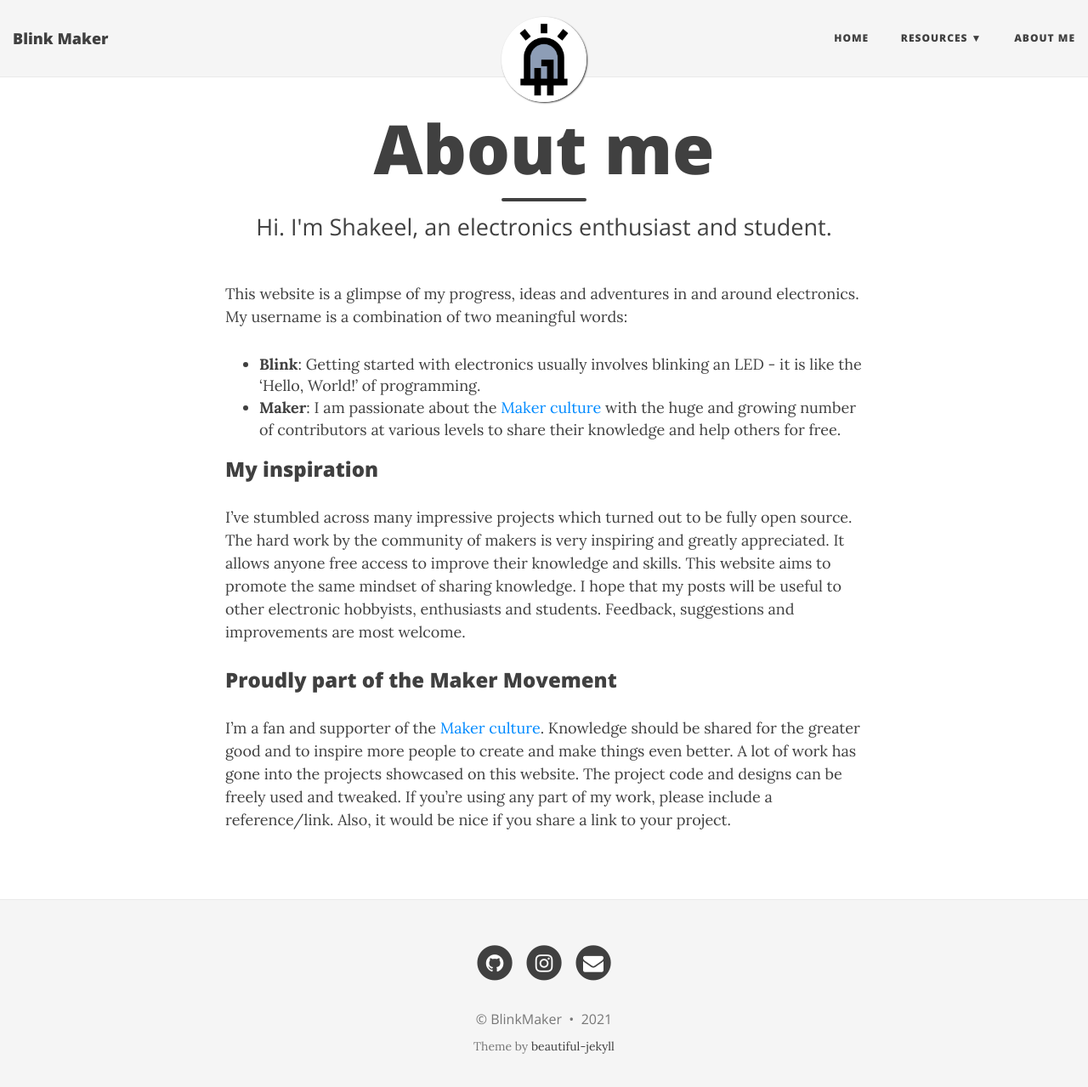
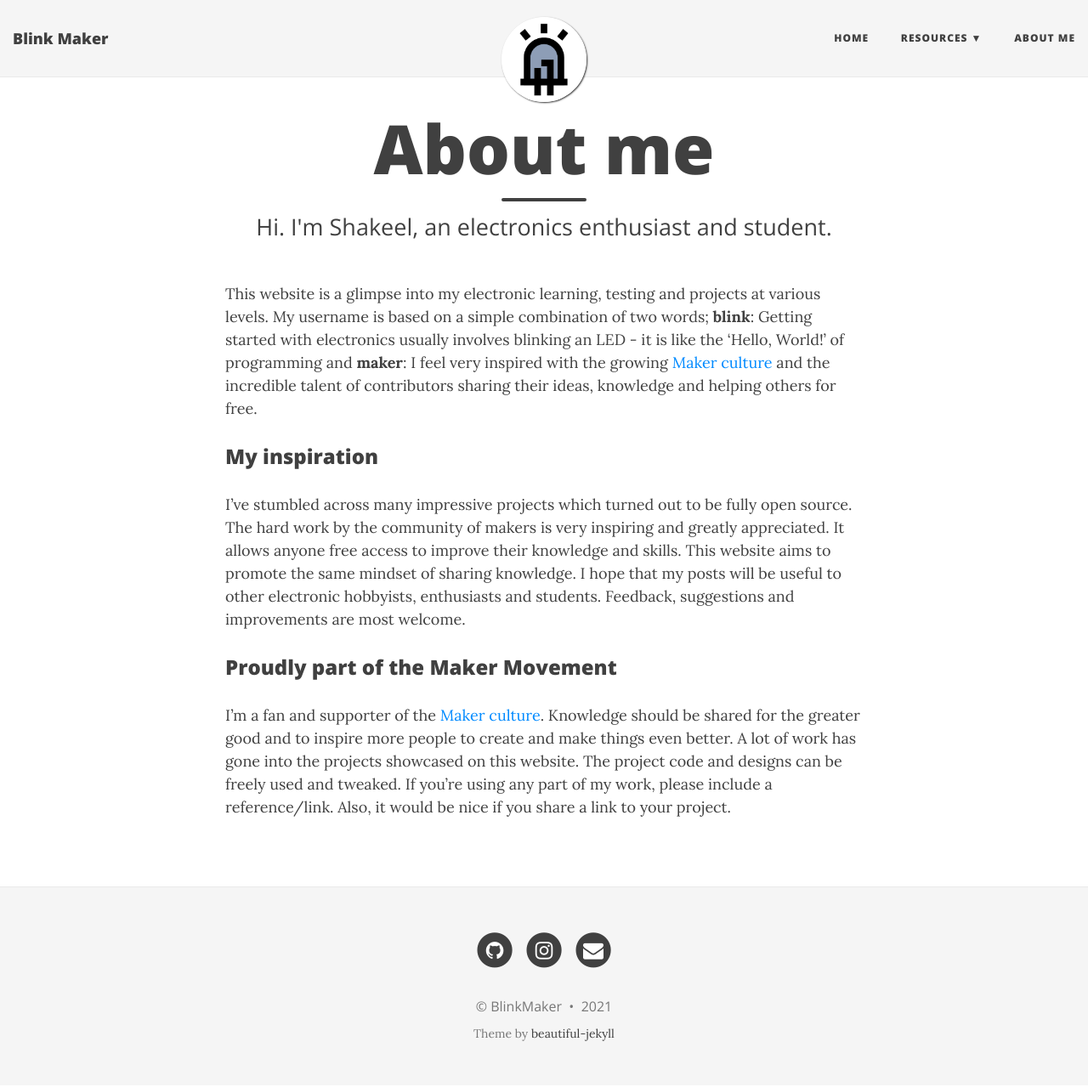
Before and after one commit to blinkmaker/blinkmaker.github.io, a Jekyll site: the page built from aboutme.md, in a window 1280 px wide and 1292 px high. Shown: the top 1279 px of the window at 85% size. Built offline with Jekyll 4.4.1, drawn with Linux system fonts in a browser that asks for light colours; nearby versions of some CDN libraries.

Commit message:
Update aboutme.md

```diff
--- a/aboutme.md
+++ b/aboutme.md
@@ -4,9 +4,7 @@ title: About me
 subtitle: Hi. I'm Shakeel, an electronics enthusiast and student.
 ---
 
-This website is a glimpse of my progress, ideas and adventures in and around electronics. My username is a combination of two meaningful words:
-* **Blink**: Getting started with electronics usually involves blinking an LED - it is like the 'Hello, World!' of programming.
-* **Maker**: I am passionate about the [Maker culture](https://en.wikipedia.org/wiki/Maker_culture) with the huge and growing number of contributors at various levels to share their knowledge and help others for free.
+This website is a glimpse into my electronic learning, testing and projects at various levels. My username is based on a simple combination of two words; **blink**: Getting started with electronics usually involves blinking an LED - it is like the 'Hello, World!' of programming and **maker**: I feel very inspired with the growing [Maker culture](https://en.wikipedia.org/wiki/Maker_culture) and the incredible talent of contributors sharing their ideas, knowledge and helping others for free.
 
 ### My inspiration
 I've stumbled across many impressive projects which turned out to be fully open source. The hard work by the community of makers is very inspiring and greatly appreciated. It allows anyone free access to improve their knowledge and skills. This website aims to promote the same mindset of sharing knowledge. I hope that my posts will be useful to other electronic hobbyists, enthusiasts and students. Feedback, suggestions and improvements are most welcome.
```
